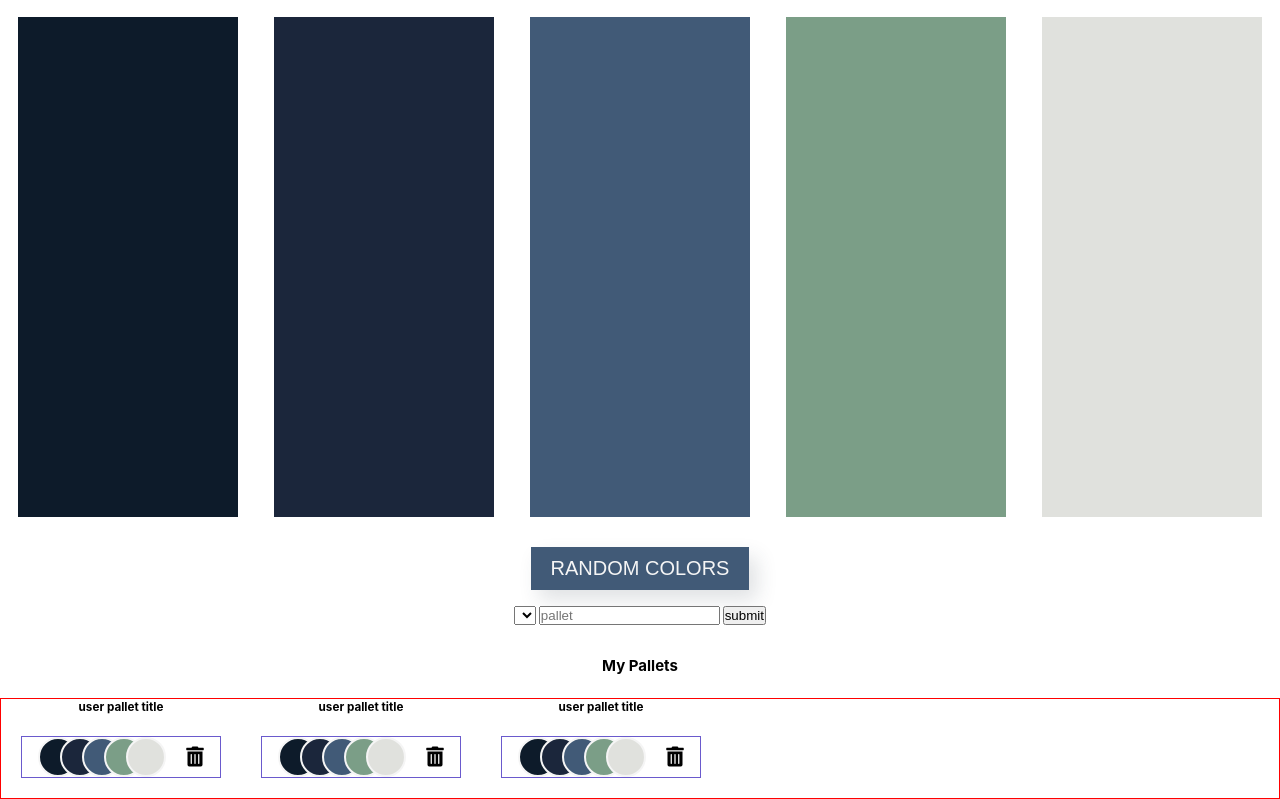
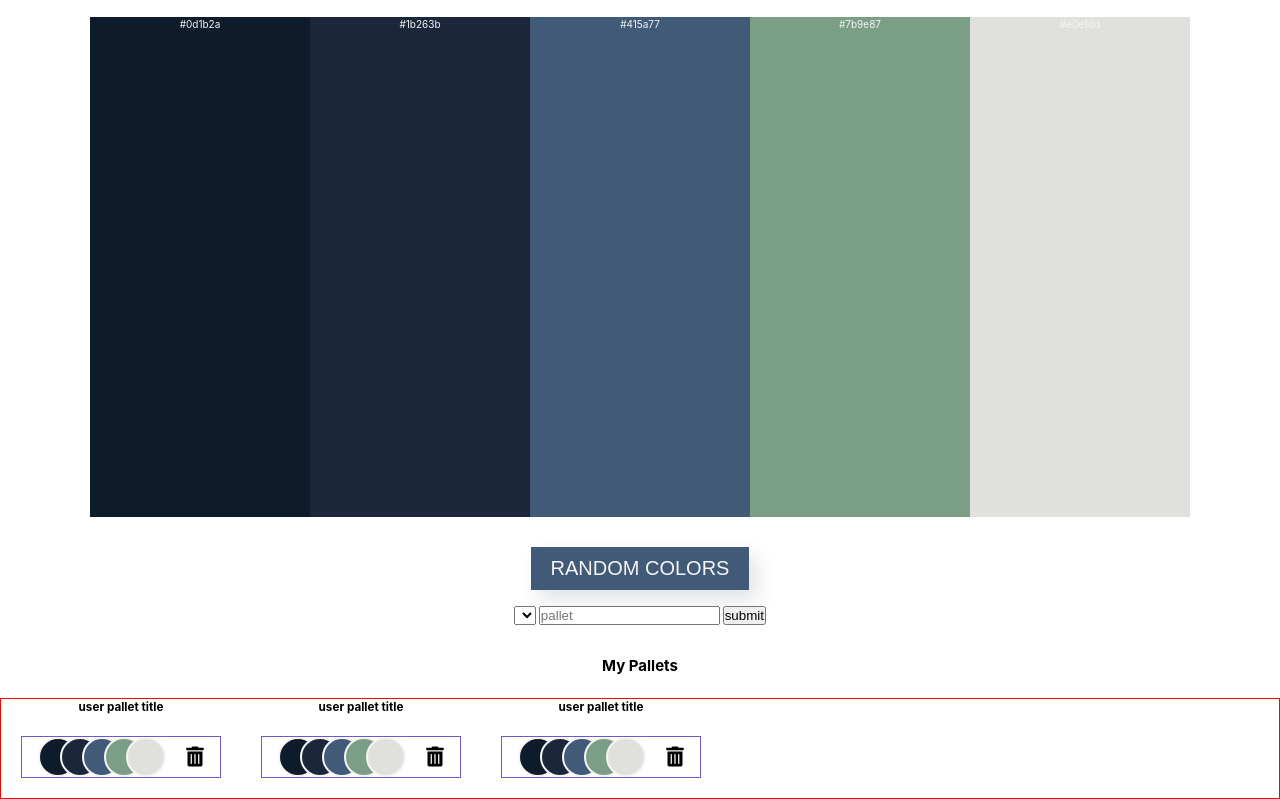
Before and after one commit to andrew-t-james/palette-picker, a website: page public/index.html in a window 1280 px wide. Shown: the part 73-872 px from the top of the page. Drawn offline with Linux system fonts and the light colour scheme.

Commit message:
Update styles and pallet data-structure

```diff
--- a/public/css/styles.css
+++ b/public/css/styles.css
@@ -43,7 +43,7 @@ body {
 */
 .color-blocks {
   display: flex;
-  justify-content: space-around;
+  justify-content: center;
   margin-bottom: 3rem;
   width: 100%;
 }
--- a/public/index.html
+++ b/public/index.html
@@ -16,23 +16,23 @@
   <main>
     <section class="color-blocks">
       <div class="color-blocks__block one">
-        <p class="color-blocks__hex-color"></p>
+        <p class="color-blocks__hex-color">#0d1b2a</p>
         <i class="fas fa-lock-open fa-lock"></i>
       </div>
       <div class="color-blocks__block two">
-        <p class="color-blocks__hex-color"></p>
+        <p class="color-blocks__hex-color">#1b263b</p>
         <i class="fas fa-lock-open fa-lock"></i>
       </div>
       <div class="color-blocks__block three">
-        <p class="color-blocks__hex-color"></p>
+        <p class="color-blocks__hex-color">#415a77</p>
         <i class="fas fa-lock-open fa-lock"></i>
       </div>
       <div class="color-blocks__block four">
-        <p class="color-blocks__hex-color"></p>
+        <p class="color-blocks__hex-color">#7b9e87</p>
         <i class="fas fa-lock-open fa-lock"></i>
       </div>
       <div class="color-blocks__block five">
-        <p class="color-blocks__hex-color"></p>
+        <p class="color-blocks__hex-color">#e0e1dd</p>
         <i class="fas fa-lock-open fa-lock"></i>
       </div>
     </section>
--- a/public/js/scripts.js
+++ b/public/js/scripts.js
@@ -4,22 +4,22 @@ const colorBlockSection = document.querySelector('.color-blocks');
 const randomButton = document.querySelector('.controls-section__button');
 const getRandomHexColor = () => `#${Math.random().toString(16).slice(2, 8)}`;
 const pallet = {
-  pallet: null,
+  title: null,
   colors: [
     {
-      color: null,
+      color: '#0d1b2a',
       saved: false
     }, {
-      color: null,
+      color: '#1b263b',
       saved: false
     }, {
-      color: null,
+      color: '#415a77',
       saved: false
     }, {
-      color: null,
+      color: '#7b9e87',
       saved: false
     }, {
-      color: null,
+      color: '#e0e1dd',
       saved: false
     }
   ]
```
